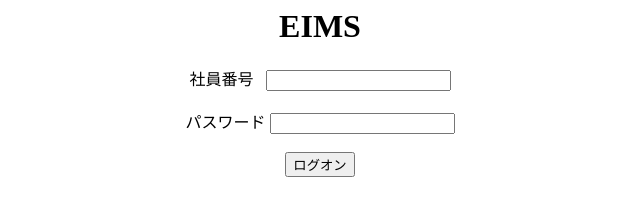
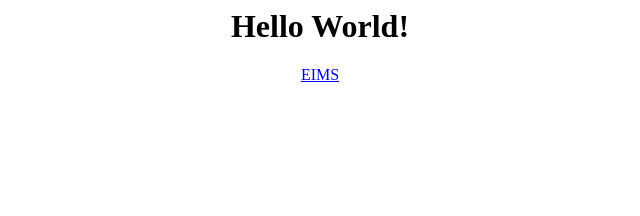
Before and after one commit to tkyo/MIssion4, a plain HTML site: page Mission3/src/index.html in a window 1280 px wide. Shown: the whole page, without its empty margins (320-960 px from the left). Drawn offline with Linux system fonts and the light colour scheme.

Commit message:
index.htmlを編集しました。

```diff
--- a/Mission3/src/index.html
+++ b/Mission3/src/index.html
@@ -1,24 +1,10 @@
 <html>
 <head>
 <meta http-equiv="Content-Type" content="text/html; charset=UTF-8">
-<TITLE>ログオン</TITLE>
+<TITLE>Hello World!</TITLE>
 </head>
 <body>
-	<Div Align="center"><h1>EIMS</h1></Div>
-	<form action="LogonServlet" method="post">
-		<input type="hidden" name="page" value="logon">
-		<Div Align="center">
-			社員番号&nbsp;&nbsp;&nbsp;<input type="text" name="id">
-		</Div>
-		<br />
-		<Div Align="center">
-			パスワード&nbsp;<input type="password" name="password">
-		</Div>
-		<br />
-		<Div Align="center">
-			<input type="submit" value="ログオン" />
-		</Div>
-	</form>
-
+	<Div Align="center"><h1>Hello World!</h1></Div>
+	<Div Align="center"><a href="EIMS.html">EIMS</a></Div>
 </body>
 </html>
```
